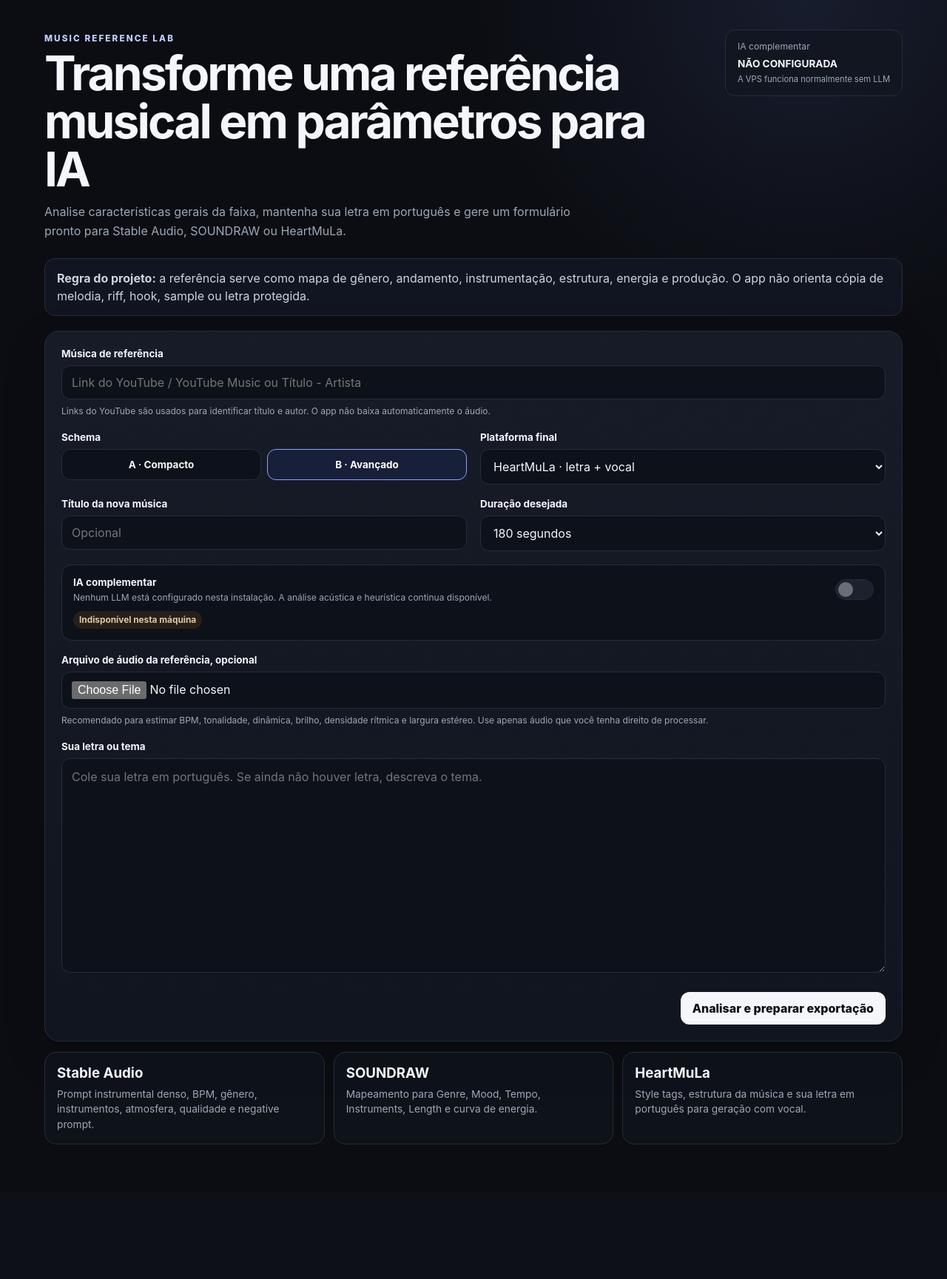
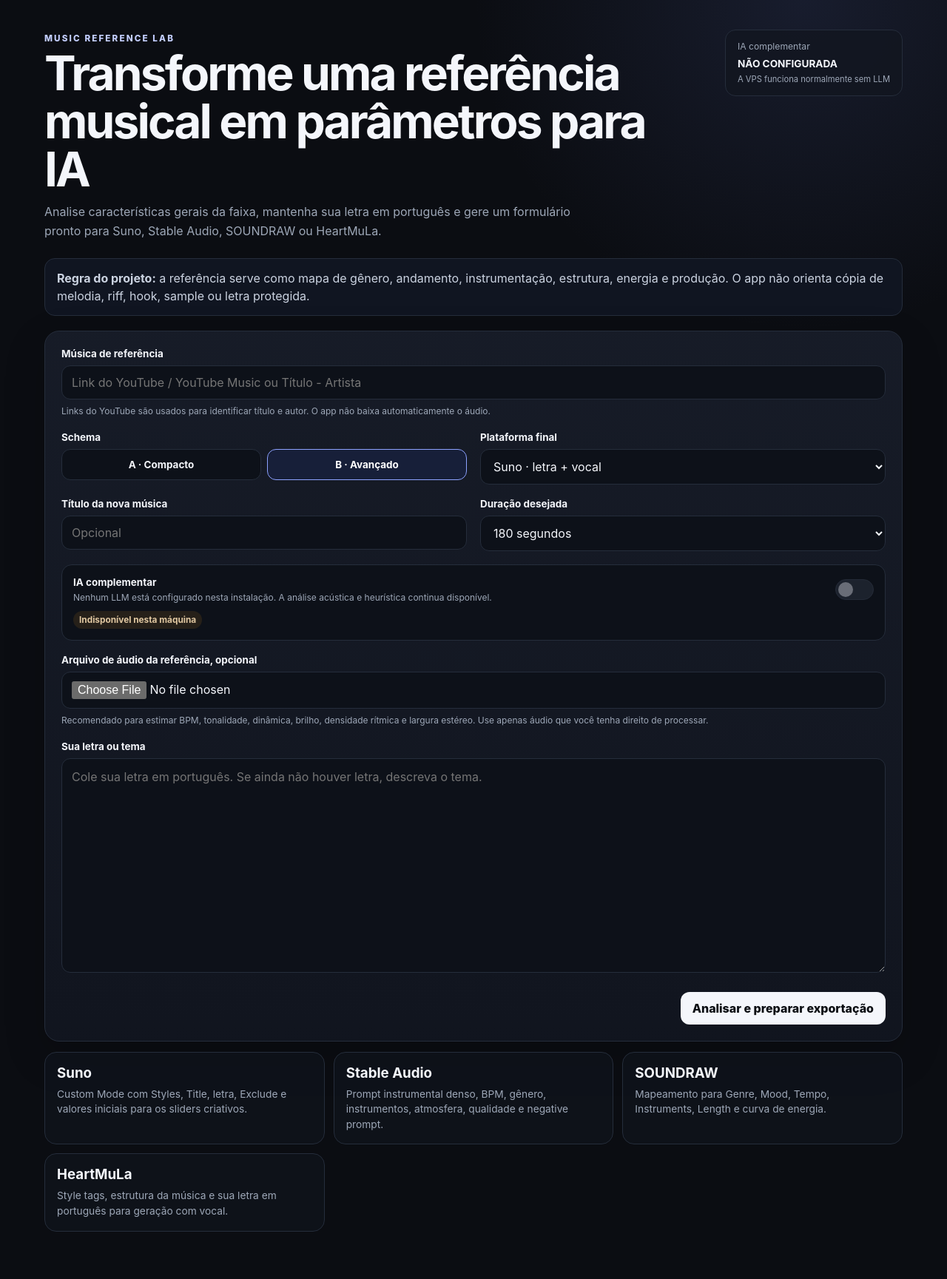
Before and after one commit to EduMiranda78/music-reference-lab, a Flask app: page / in a window 1280 px wide. Shown: the whole page at 74% size. Before the commit the page ends 1547 px from the top, so only its background shows below. Run offline with Flask 3, Linux system fonts and the light colour scheme.

Commit message:
Adiciona Suno como plataforma de destino

```diff
--- a/templates/index.html
+++ b/templates/index.html
@@ -12,7 +12,7 @@
     <div>
       <span class="eyebrow">MUSIC REFERENCE LAB</span>
       <h1>Transforme uma referência musical em parâmetros para IA</h1>
-      <p>Analise características gerais da faixa, mantenha sua letra em português e gere um formulário pronto para Stable Audio, SOUNDRAW ou HeartMuLa.</p>
+      <p>Analise características gerais da faixa, mantenha sua letra em português e gere um formulário pronto para Suno, Stable Audio, SOUNDRAW ou HeartMuLa.</p>
     </div>
     <div class="status">
       <span>IA complementar</span>
@@ -49,6 +49,7 @@
     <div class="field">
       <label for="platform">Plataforma final</label>
       <select id="platform" name="platform">
+        <option value="suno">Suno · letra + vocal</option>
         <option value="heartmula">HeartMuLa · letra + vocal</option>
         <option value="stable_audio">Stable Audio · instrumental</option>
         <option value="soundraw">SOUNDRAW · instrumental</option>
@@ -111,6 +112,10 @@
 
   <section class="platforms">
     <article class="mini-card">
+      <h3>Suno</h3>
+      <p>Custom Mode com Styles, Title, letra, Exclude e valores iniciais para os sliders criativos.</p>
+    </article>
+    <article class="mini-card">
       <h3>Stable Audio</h3>
       <p>Prompt instrumental denso, BPM, gênero, instrumentos, atmosfera, qualidade e negative prompt.</p>
     </article>
```
